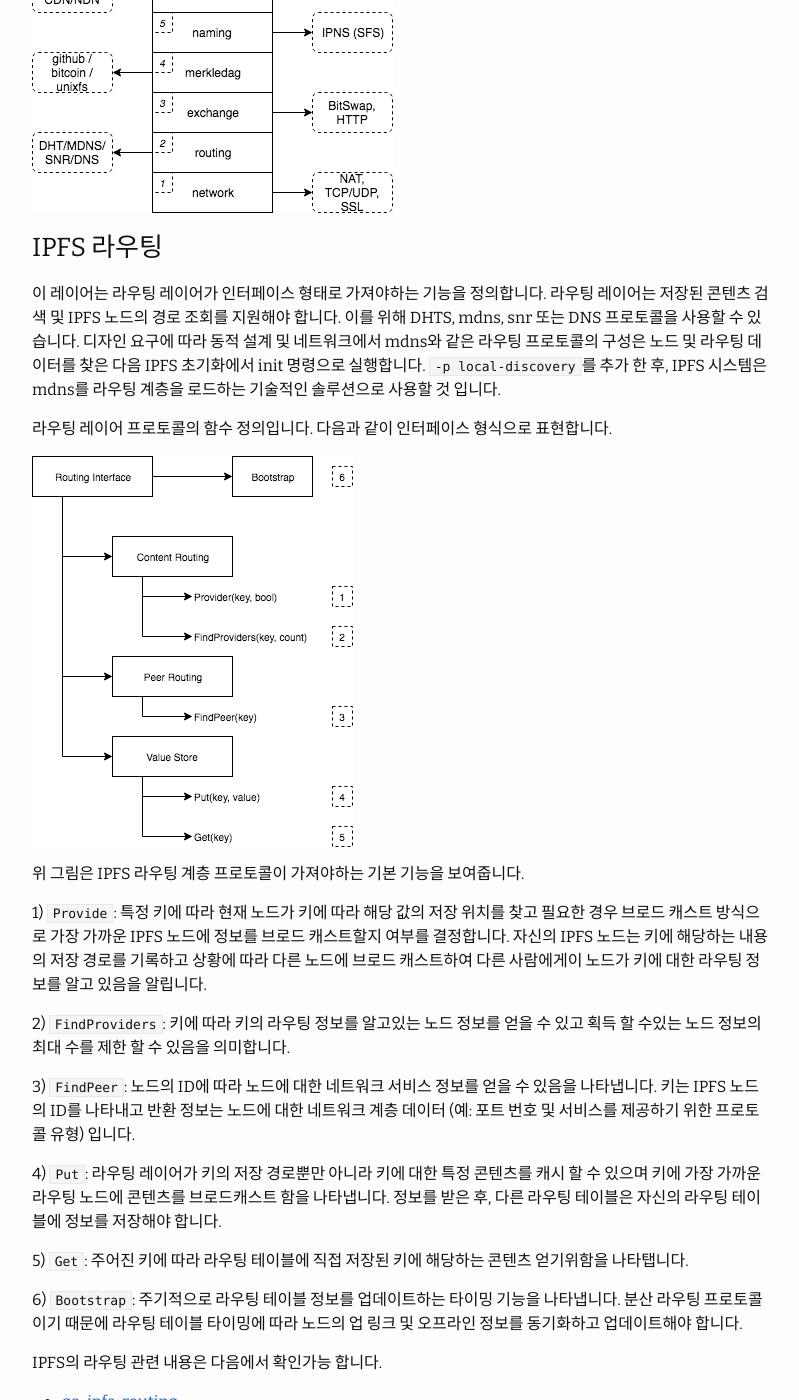
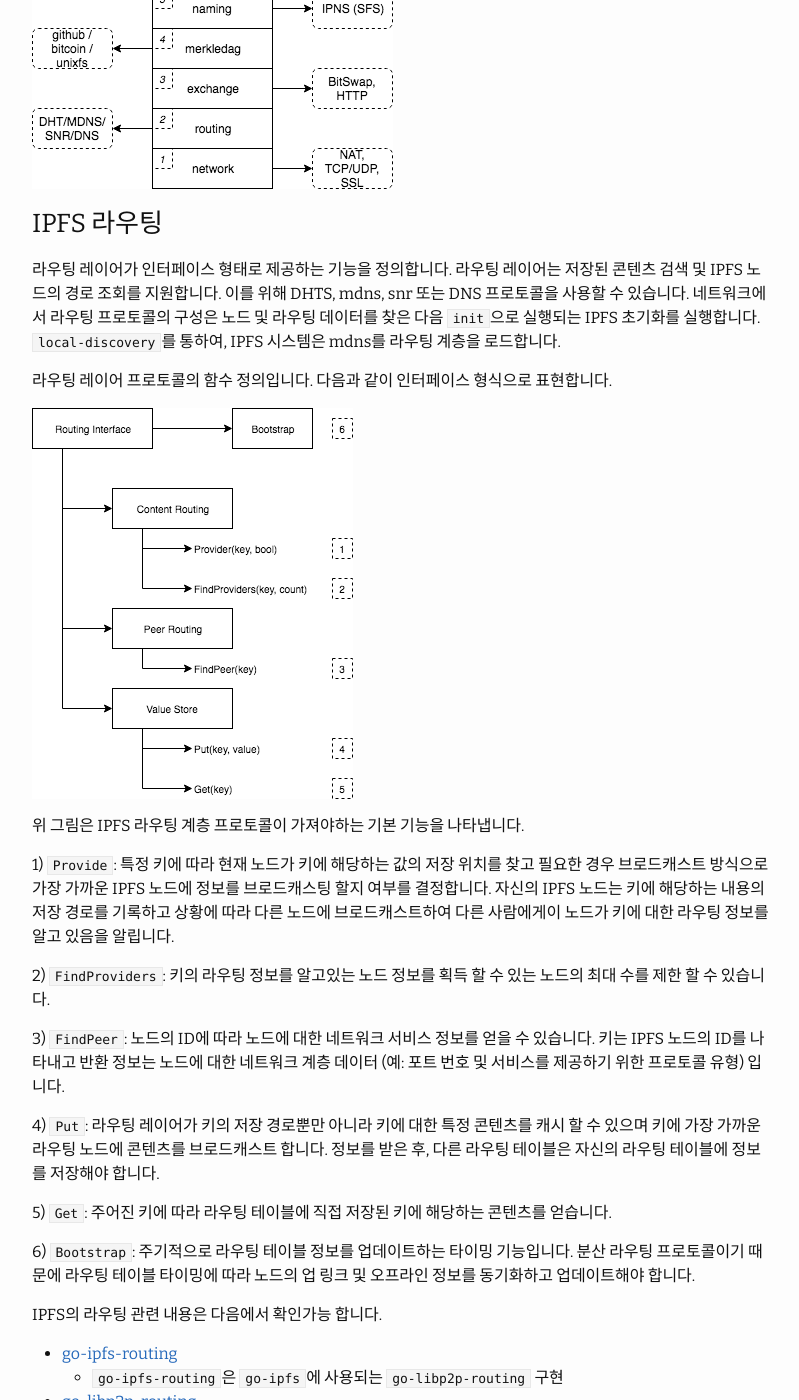
Before and after one commit to uni2u/uni2u.github.io, a Jekyll site: the page built from _posts/2018-09-18-IPFS05.md, in a window 1280 px wide and 1400 px high, scrolled down 635 px. Shown: the whole window, without its empty margins (238-1037 px from the left). Built offline with Jekyll 4.4.1, drawn with Linux system fonts in a browser that asks for light colours; some of the changed text lies outside the part shown.

Commit message:
ipfs routing 정리

```diff
--- a/_posts/2018-09-18-IPFS05.md
+++ b/_posts/2018-09-18-IPFS05.md
@@ -17,31 +17,31 @@
 
 ## 라우팅 계층 프로토콜
 
-두 번째 레이어인 라우팅 레이어부터 시작하고자 하는데, 디자인의 첫 번째 레이어인 네트워크 레이어는 기본적인 네트워크 장비 또는 네트워크 기능으로 이해할 수 있습니다. 또한 암호화 전송, 다중 링크 혼합 및 기타 기술을 추가하는 지점 간 링크를 구축 할 수 있습니다. 라우팅 레이어에서 시작하여 최종 애플리케이션 레이어까지 프로토콜에 대한 설명과 함께 각 레이어에 포함 된 IPFS 코드, 아키텍처 디자인, 데이터 구조 등의 세부 기술을 알아보고자 합니다. 다음 그림은 IPFS 프로토콜의 개요와 각 프로토콜 계층의 애플리케이션 시나리오 및 설계의 기술적 원칙 이름입니다.
+두 번째 레이어인 라우팅 레이어부터 시작하고자 하는데, 디자인의 첫 번째 레이어인 네트워크 레이어는 기본적인 네트워크 장비 또는 네트워크 기능으로 이해할 수 있습니다. 또한 암호화 전송, 다중 링크 혼합 및 기타 기술을 추가하는 지점 간 링크를 구축 할 수 있습니다. 라우팅 레이어에서 시작하여 최종 애플리케이션 레이어까지 프로토콜에 대한 설명과 함께 각 레이어에 포함 된 IPFS 코드, 아키텍처 디자인, 데이터 구조 등의 세부 기술을 알아보고자 합니다. 다음 그림은 IPFS 프로토콜의 개요와 각 프로토콜 계층의 대표 어플리케이션 시나리오 이름입니다.
 
 ![IPFS 프로토콜의 개요](/images/ipfs_routing_01.png)
 
 ### IPFS 라우팅
 
-이 레이어는 라우팅 레이어가 인터페이스 형태로 가져야하는 기능을 정의합니다. 라우팅 레이어는 저장된 콘텐츠 검색 및 IPFS 노드의 경로 조회를 지원해야 합니다. 이를 위해 DHTS, mdns, snr 또는 DNS 프로토콜을 사용할 수 있습니다. 디자인 요구에 따라 동적 설계 및 네트워크에서 mdns와 같은 라우팅 프로토콜의 구성은 노드 및 라우팅 데이터를 찾은 다음 IPFS 초기화에서 init 명령으로 실행합니다. `-p local-discovery`를 추가 한 후, IPFS 시스템은 mdns를 라우팅 계층을 로드하는 기술적인 솔루션으로 사용할 것 입니다.
+라우팅 레이어가 인터페이스 형태로 제공하는 기능을 정의합니다. 라우팅 레이어는 저장된 콘텐츠 검색 및 IPFS 노드의 경로 조회를 지원합니다. 이를 위해 DHTS, mdns, snr 또는 DNS 프로토콜을 사용할 수 있습니다. 네트워크에서 라우팅 프로토콜의 구성은 노드 및 라우팅 데이터를 찾은 다음 `init`으로 실행되는 IPFS 초기화를 실행합니다. `local-discovery`를 통하여, IPFS 시스템은 mdns를 라우팅 계층을 로드합니다.
 
 라우팅 레이어 프로토콜의 함수 정의입니다. 다음과 같이 인터페이스 형식으로 표현합니다.
 
 ![IPFS 라우팅 계층 기본 기능](/images/ipfs_routing_02.png)
 
-위 그림은 IPFS 라우팅 계층 프로토콜이 가져야하는 기본 기능을 보여줍니다.
+위 그림은 IPFS 라우팅 계층 프로토콜이 가져야하는 기본 기능을 나타냅니다.
 
-1) `Provide`: 특정 키에 따라 현재 노드가 키에 따라 해당 값의 저장 위치를 찾고 필요한 경우 브로드 캐스트 방식으로 가장 가까운 IPFS 노드에 정보를 브로드 캐스트할지 여부를 결정합니다. 자신의 IPFS 노드는 키에 해당하는 내용의 저장 경로를 기록하고 상황에 따라 다른 노드에 브로드 캐스트하여 다른 사람에게이 노드가 키에 대한 라우팅 정보를 알고 있음을 알립니다.
+1) `Provide`: 특정 키에 따라 현재 노드가 키에 해당하는 값의 저장 위치를 찾고 필요한 경우 브로드캐스트 방식으로 가장 가까운 IPFS 노드에 정보를 브로드캐스팅 할지 여부를 결정합니다. 자신의 IPFS 노드는 키에 해당하는 내용의 저장 경로를 기록하고 상황에 따라 다른 노드에 브로드캐스트하여 다른 사람에게이 노드가 키에 대한 라우팅 정보를 알고 있음을 알립니다.
 
-2) `FindProviders`: 키에 따라 키의 라우팅 정보를 알고있는 노드 정보를 얻을 수 있고 획득 할 수있는 노드 정보의 최대 수를 제한 할 수 있음을 의미합니다.
+2) `FindProviders`: 키의 라우팅 정보를 알고있는 노드 정보를 획득 할 수 있는 노드의 최대 수를 제한 할 수 있습니다.
 
-3) `FindPeer`: 노드의 ID에 따라 노드에 대한 네트워크 서비스 정보를 얻을 수 있음을 나타냅니다. 키는 IPFS 노드의 ID를 나타내고 반환 정보는 노드에 대한 네트워크 계층 데이터 (예: 포트 번호 및 서비스를 제공하기 위한 프로토콜 유형) 입니다.
+3) `FindPeer`: 노드의 ID에 따라 노드에 대한 네트워크 서비스 정보를 얻을 수 있습니다. 키는 IPFS 노드의 ID를 나타내고 반환 정보는 노드에 대한 네트워크 계층 데이터 (예: 포트 번호 및 서비스를 제공하기 위한 프로토콜 유형) 입니다.
 
-4) `Put`: 라우팅 레이어가 키의 저장 경로뿐만 아니라 키에 대한 특정 콘텐츠를 캐시 할 수 있으며 키에 가장 가까운 라우팅 노드에 콘텐츠를 브로드캐스트 함을 나타냅니다. 정보를 받은 후, 다른 라우팅 테이블은 자신의 라우팅 테이블에 정보를 저장해야 합니다.
+4) `Put`: 라우팅 레이어가 키의 저장 경로뿐만 아니라 키에 대한 특정 콘텐츠를 캐시 할 수 있으며 키에 가장 가까운 라우팅 노드에 콘텐츠를 브로드캐스트 합니다. 정보를 받은 후, 다른 라우팅 테이블은 자신의 라우팅 테이블에 정보를 저장해야 합니다.
 
-5) `Get`: 주어진 키에 따라 라우팅 테이블에 직접 저장된 키에 해당하는 콘텐츠 얻기위함을 나타탭니다.
+5) `Get`: 주어진 키에 따라 라우팅 테이블에 직접 저장된 키에 해당하는 콘텐츠를 얻습니다.
 
-6) `Bootstrap`: 주기적으로 라우팅 테이블 정보를 업데이트하는 타이밍 기능을 나타냅니다. 분산 라우팅 프로토콜이기 때문에 라우팅 테이블 타이밍에 따라 노드의 업 링크 및 오프라인 정보를 동기화하고 업데이트해야 합니다.
+6) `Bootstrap`: 주기적으로 라우팅 테이블 정보를 업데이트하는 타이밍 기능입니다. 분산 라우팅 프로토콜이기 때문에 라우팅 테이블 타이밍에 따라 노드의 업 링크 및 오프라인 정보를 동기화하고 업데이트해야 합니다.
 
 IPFS의 라우팅 관련 내용은 다음에서 확인가능 합니다.
 
```
